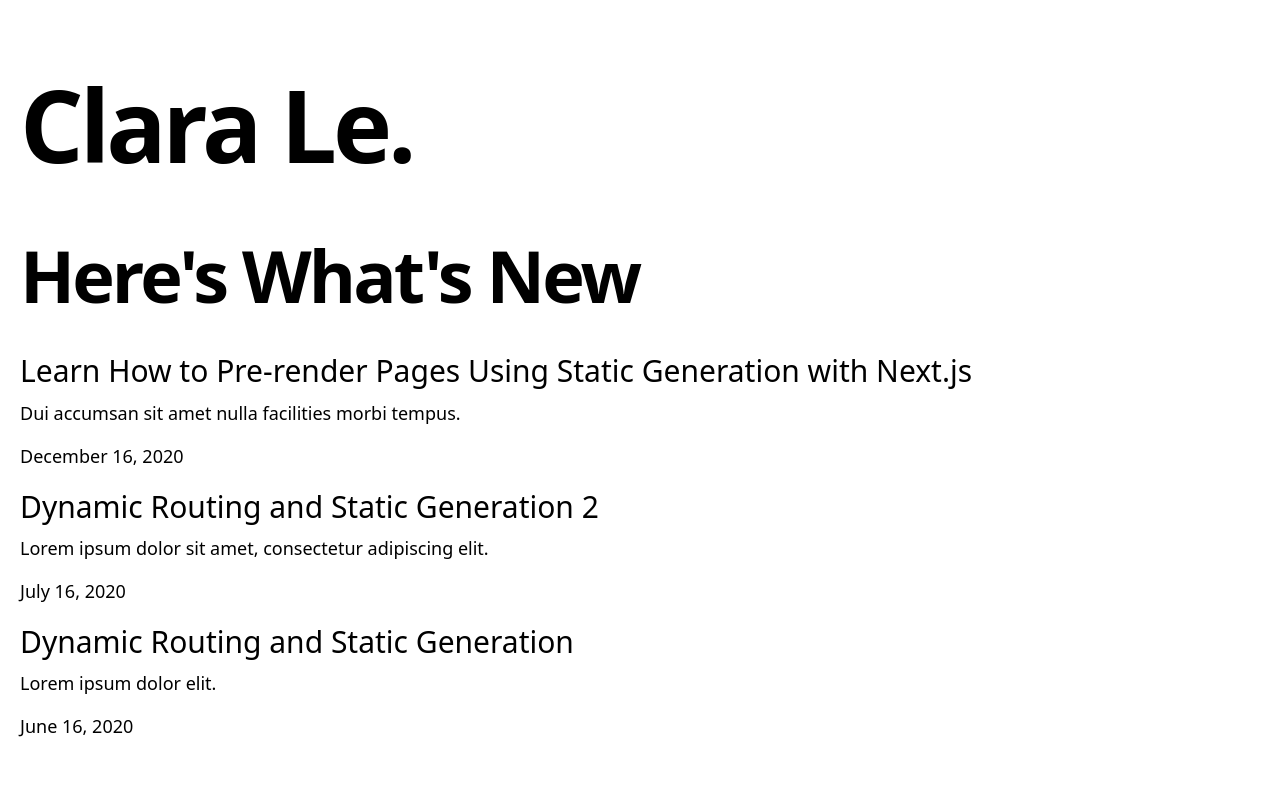
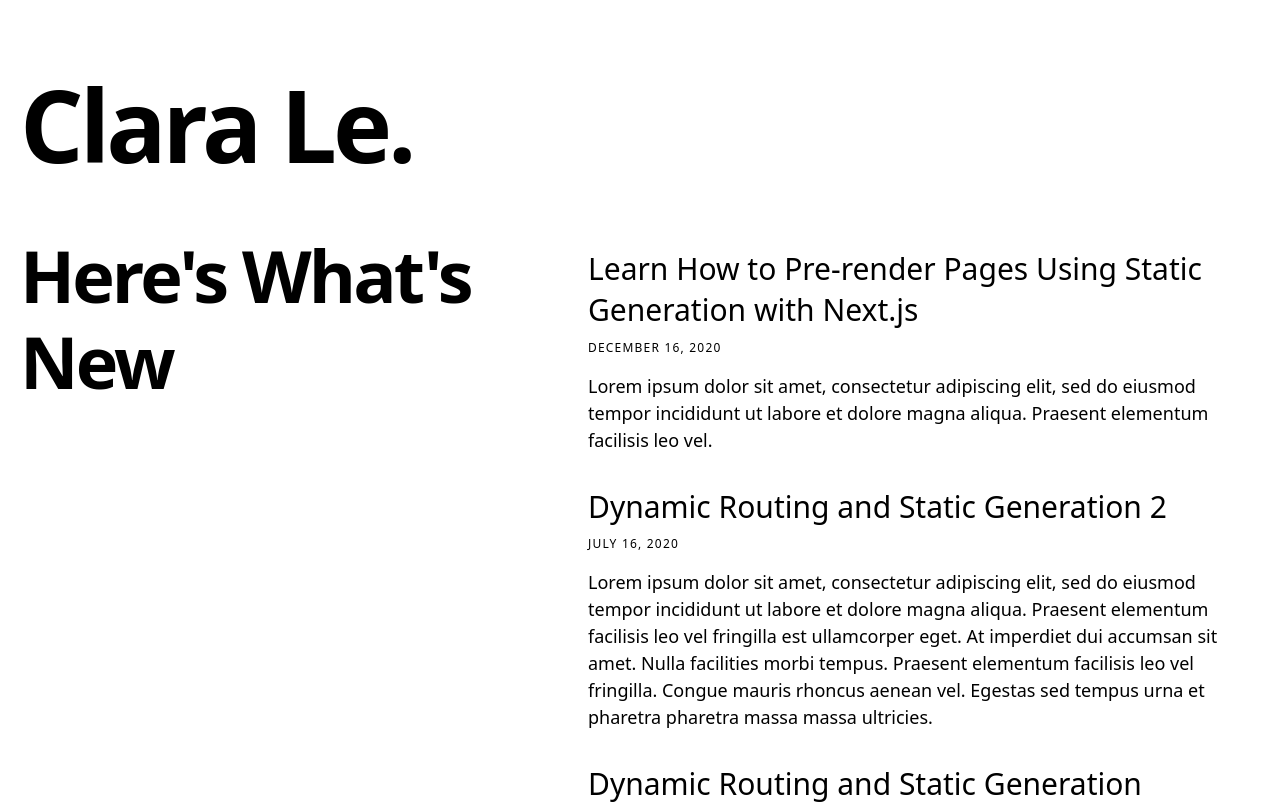
Before and after one commit to hgcl/clara-website, a Next.js app: page / in a window 1280 px wide. Shown: the top 804 px of the page. Built offline with nearby package versions, Linux system fonts and the light colour scheme.

Commit message:
Create post list and add flex

```diff
--- a/_posts/dynamic-routing-copy.md
+++ b/_posts/dynamic-routing-copy.md
@@ -1,6 +1,6 @@
 ---
 title: 'Dynamic Routing and Static Generation 2'
-excerpt: 'Lorem ipsum dolor sit amet, consectetur adipiscing elit.'
+excerpt: 'Lorem ipsum dolor sit amet, consectetur adipiscing elit, sed do eiusmod tempor incididunt ut labore et dolore magna aliqua. Praesent elementum facilisis leo vel fringilla est ullamcorper eget. At imperdiet dui accumsan sit amet.  Nulla facilities morbi tempus. Praesent elementum facilisis leo vel fringilla. Congue mauris rhoncus aenean vel. Egestas sed tempus urna et pharetra pharetra massa massa ultricies.'
 coverImage: '/assets/blog/dynamic-routing/cover.jpg'
 date: '2020-07-16T05:35:07.322Z'
 ogImage:
--- a/_posts/dynamic-routing.md
+++ b/_posts/dynamic-routing.md
@@ -1,6 +1,6 @@
 ---
 title: 'Dynamic Routing and Static Generation'
-excerpt: 'Lorem ipsum dolor elit.'
+excerpt: 'Lorem ipsum dolor sit amet, consectetur adipiscing elit, sed do eiusmod tempor incididunt ut labore et dolore magna aliqua. Praesent elementum facilisis.'
 coverImage: '/assets/blog/dynamic-routing/cover.jpg'
 date: '2020-06-16T05:35:07.322Z'
 ogImage:
--- a/_posts/hello-world.md
+++ b/_posts/hello-world.md
@@ -1,6 +1,6 @@
 ---
 title: 'Learn How to Pre-render Pages Using Static Generation with Next.js'
-excerpt: 'Dui accumsan sit amet nulla facilities morbi tempus.'
+excerpt: 'Lorem ipsum dolor sit amet, consectetur adipiscing elit, sed do eiusmod tempor incididunt ut labore et dolore magna aliqua. Praesent elementum facilisis leo vel.'
 coverImage: '/assets/blog/hello-world/cover.jpg'
 date: '2020-12-16T05:35:07.322Z'
 ogImage:
--- a/components/more-stories.js
+++ b/components/more-stories.js
@@ -2,11 +2,12 @@ import PostPreview from '../components/post-preview'
 
 export default function MoreStories({ posts }) {
   return (
-    <section>
-      <h2 className="mb-8 text-6xl md:text-7xl font-bold tracking-tighter leading-tight">
+    <section className="flex">
+      <h2 className="flex-auto mb-8 mr-8 text-6xl md:text-7xl font-bold tracking-tighter leading-tight">
         Here's What's New
       </h2>
-      <div>
+      {/* TODO: Add centering layout in following div */}
+      <div className="flex-auto max-w-2xl mt-4">
         {posts.map((post) => (
           <PostPreview
             key={post.slug}
--- a/components/post-preview.js
+++ b/components/post-preview.js
@@ -12,7 +12,7 @@ export default function PostPreview({
   slug,
 }) {
   return (
-    <div>
+    <div className="mb-8">
       {/* <div className="mb-5">
         <CoverImage slug={slug} title={title} src={coverImage} />
       </div> */}
@@ -21,10 +21,10 @@ export default function PostPreview({
           <a className="hover:underline">{title}</a>
         </Link>
       </h3>
-      <p className="text-lg leading-normal mb-4">{excerpt}</p>
-      <div className="text-lg mb-4">
+      <div className="text-xs tracking-widest uppercase mb-4">
         <DateFormatter dateString={date} />
       </div>
+      <p className="text-lg leading-normal">{excerpt}</p>
       {/* <Avatar name={author.name} picture={author.picture} /> */}
     </div>
   )
```
